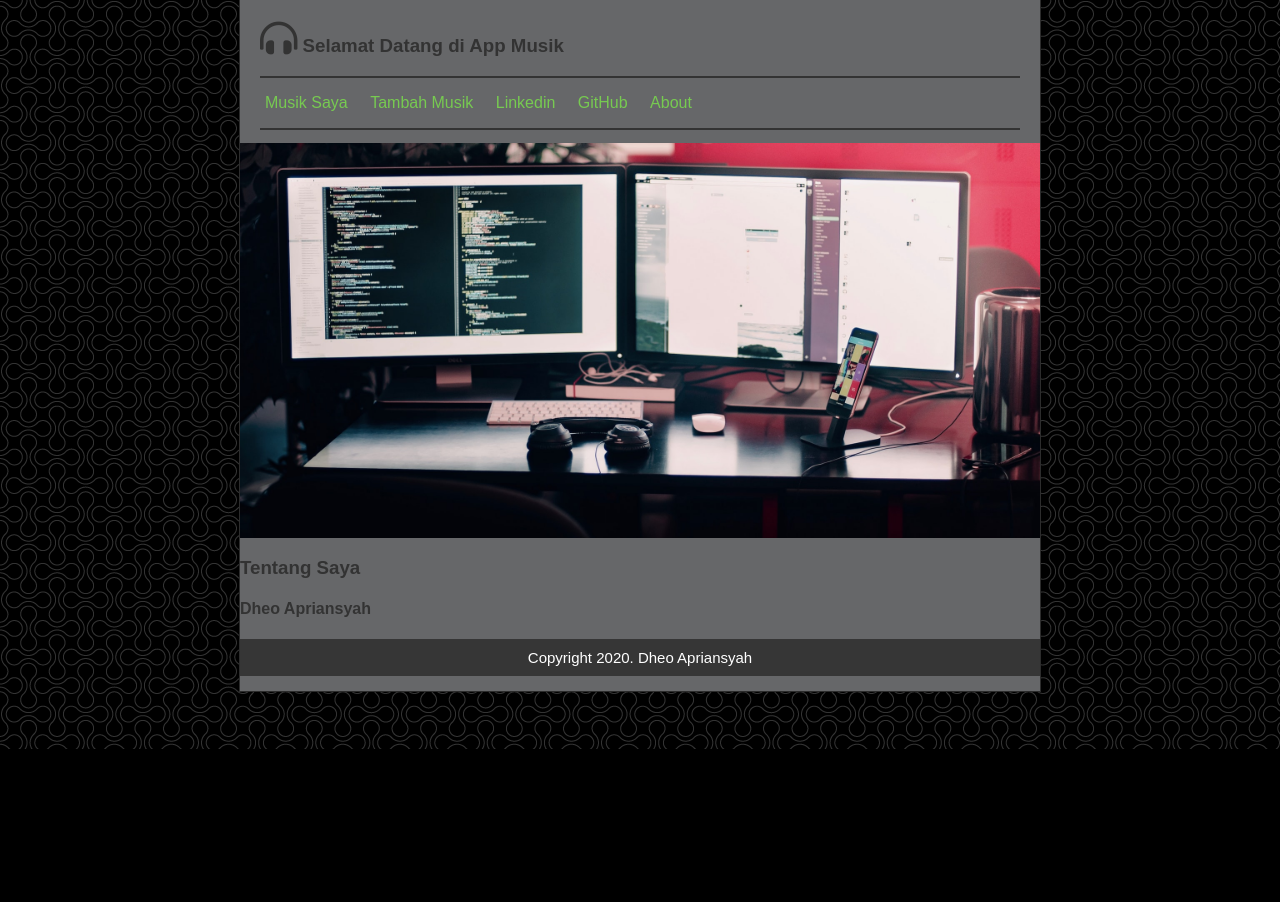
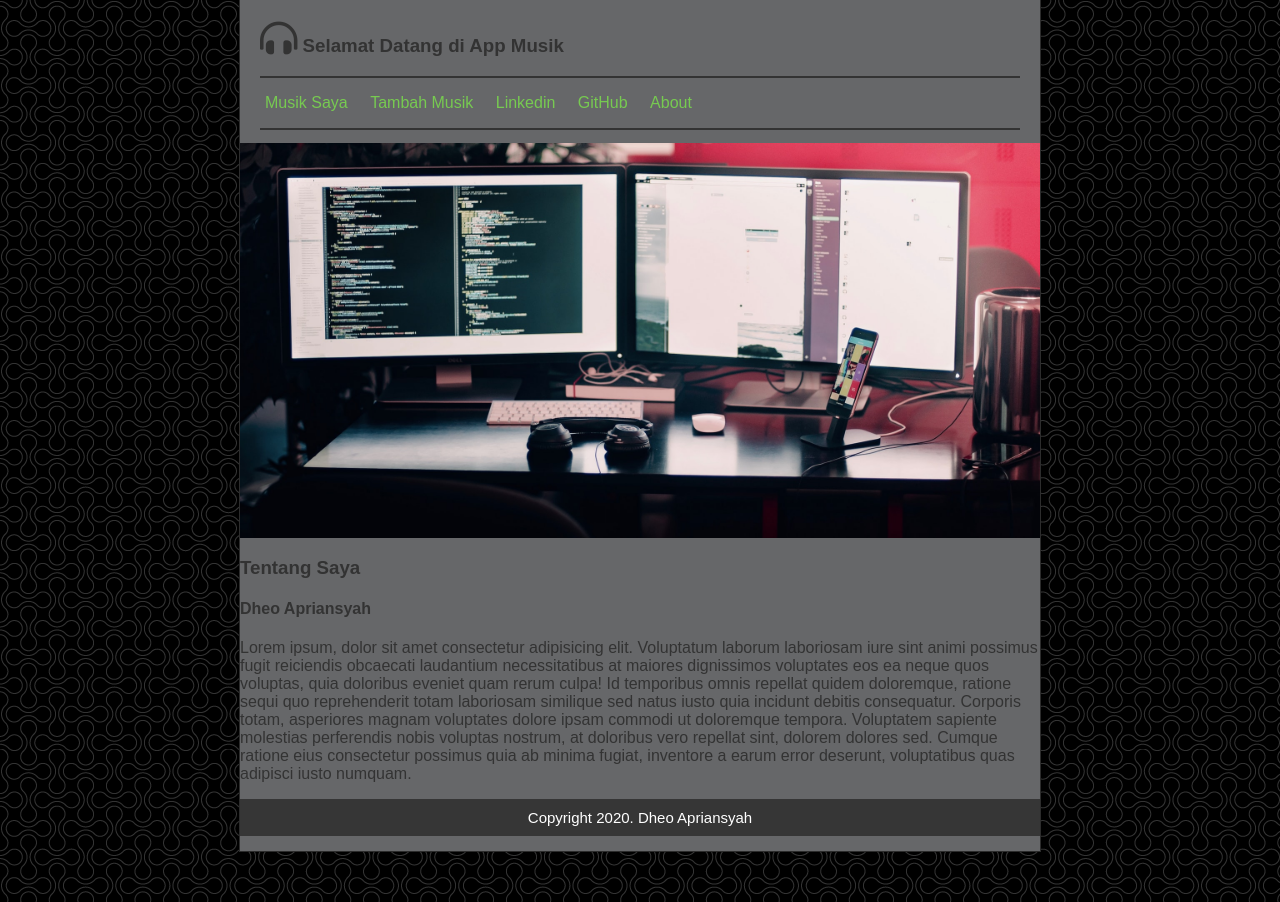
Before and after one commit to DheoAp/App-musik, a CodeIgniter app: page /projectcodeigniter/musik/about in a window 1280 px wide. Shown: the part 51-953 px from the top of the page. Before the commit the page ends 800 px from the top, so only its background shows below. Run offline with CodeIgniter, Linux system fonts and the light colour scheme.

Commit message:
Menambah paragraf

```diff
--- a/application/views/about.php
+++ b/application/views/about.php
@@ -1,4 +1,5 @@
 <div class="about">
   <h3>Tentang Saya</h3>
   <h4>Dheo Apriansyah</h4>
+  <p>Lorem ipsum, dolor sit amet consectetur adipisicing elit. Voluptatum laborum laboriosam iure sint animi possimus fugit reiciendis obcaecati laudantium necessitatibus at maiores dignissimos voluptates eos ea neque quos voluptas, quia doloribus eveniet quam rerum culpa! Id temporibus omnis repellat quidem doloremque, ratione sequi quo reprehenderit totam laboriosam similique sed natus iusto quia incidunt debitis consequatur. Corporis totam, asperiores magnam voluptates dolore ipsam commodi ut doloremque tempora. Voluptatem sapiente molestias perferendis nobis voluptas nostrum, at doloribus vero repellat sint, dolorem dolores sed. Cumque ratione eius consectetur possimus quia ab minima fugiat, inventore a earum error deserunt, voluptatibus quas adipisci iusto numquam.</p>
 </div>
```
